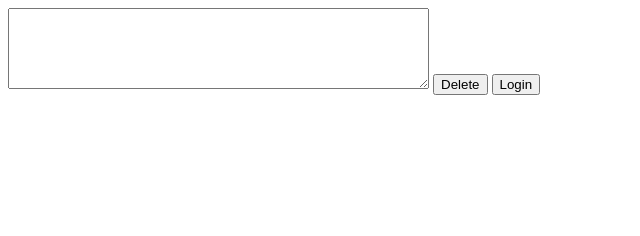
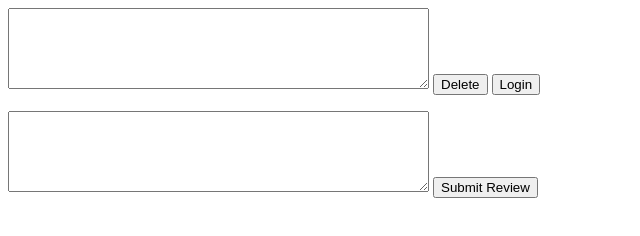
Before and after one commit to marcjerome/cpmsci117-web-development, a plain HTML site: page content.html in a window 1280 px wide. Shown: the whole page, without its empty margins (0-640 px from the left). Drawn offline with Linux system fonts and the light colour scheme.

Commit message:
review input for content

```diff
--- a/content.html
+++ b/content.html
@@ -8,5 +8,10 @@
             <input type="submit" name="delete" value="Delete">
             <input type="submit" name="submit" value="Login">
         </form>
+        <form action="" method="POST">
+            <textarea rows=5 cols=50></textarea>
+            <input type="submit" name="submit" value="Submit Review">
+        </form>
+
     </body>
 </html>
```
